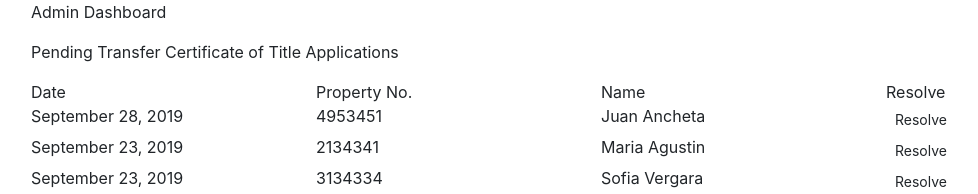
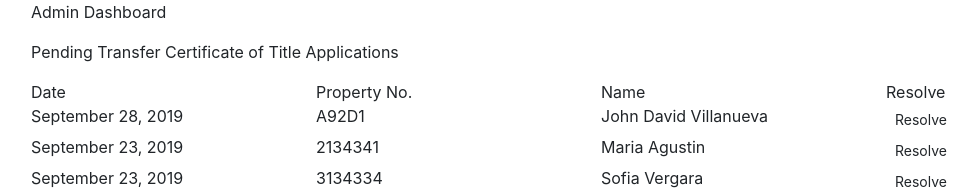
Before and after one commit to jcgalbano/gf88-uhack, a React (Create React App) app: page /dashboard in a window 1280 px wide. Shown: the top 194 px of the page, without its empty margins (54-1032 px from the left). Built offline with nearby package versions, Linux system fonts and the light colour scheme.

Commit message:
Change in dashboard

```diff
--- a/src/components/dashboard.js
+++ b/src/components/dashboard.js
@@ -1,4 +1,5 @@
 import React, { Component } from 'react';
+import axios from 'axios'
 import SweetAlert from 'sweetalert2-react';
 import { Route, Link, BrowserRouter as Router } from 'react-router-dom';
 
@@ -29,12 +30,13 @@ class Dashboard extends Component {
             September 28, 2019
           </div>
           <div className="col-md-3">
-            4953451
+            A92D1
           </div>
           <div className="col-md-3">
-            Juan Ancheta
+            John David Villanueva
           </div>
           <div className="col-md-3">
+            {/* Send to authenticate/title/0xa4dB926362e20744A99A26600E703551b041ebF8 */}
             <button className="btn upload-btn btn-sm">Resolve</button>
           </div>
         </div>
```
